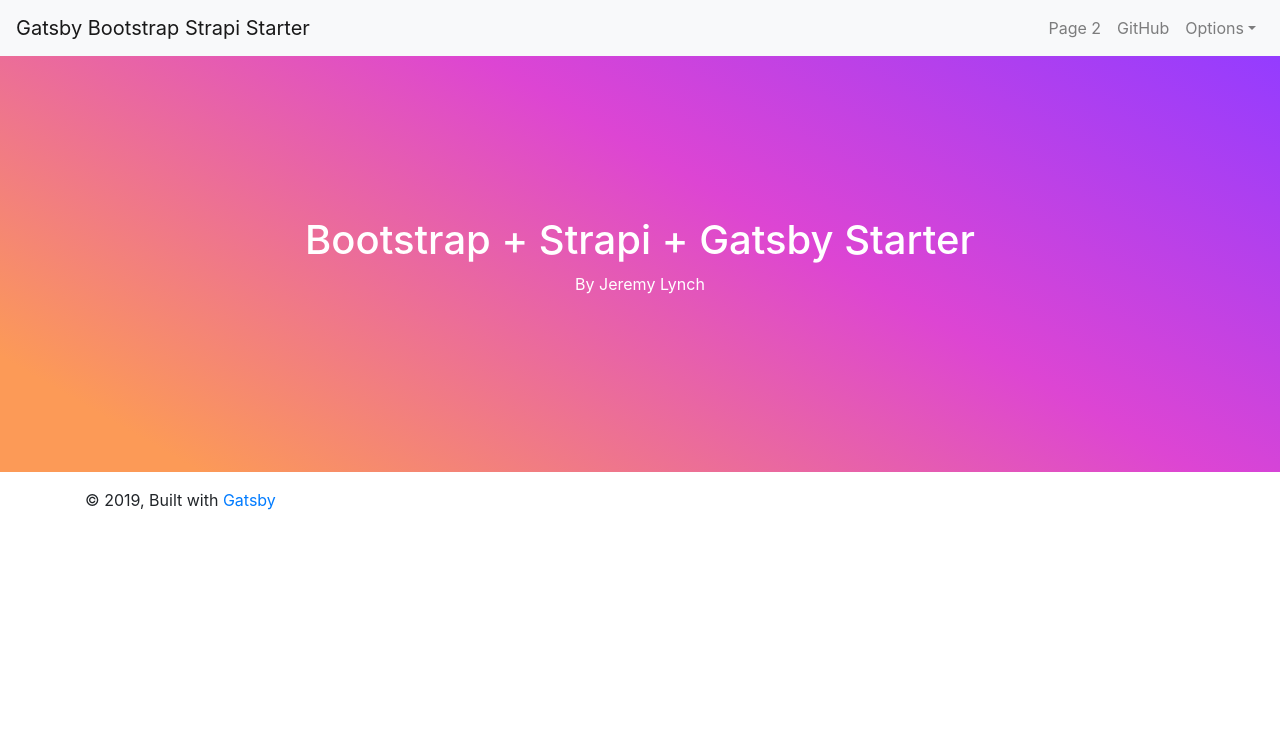
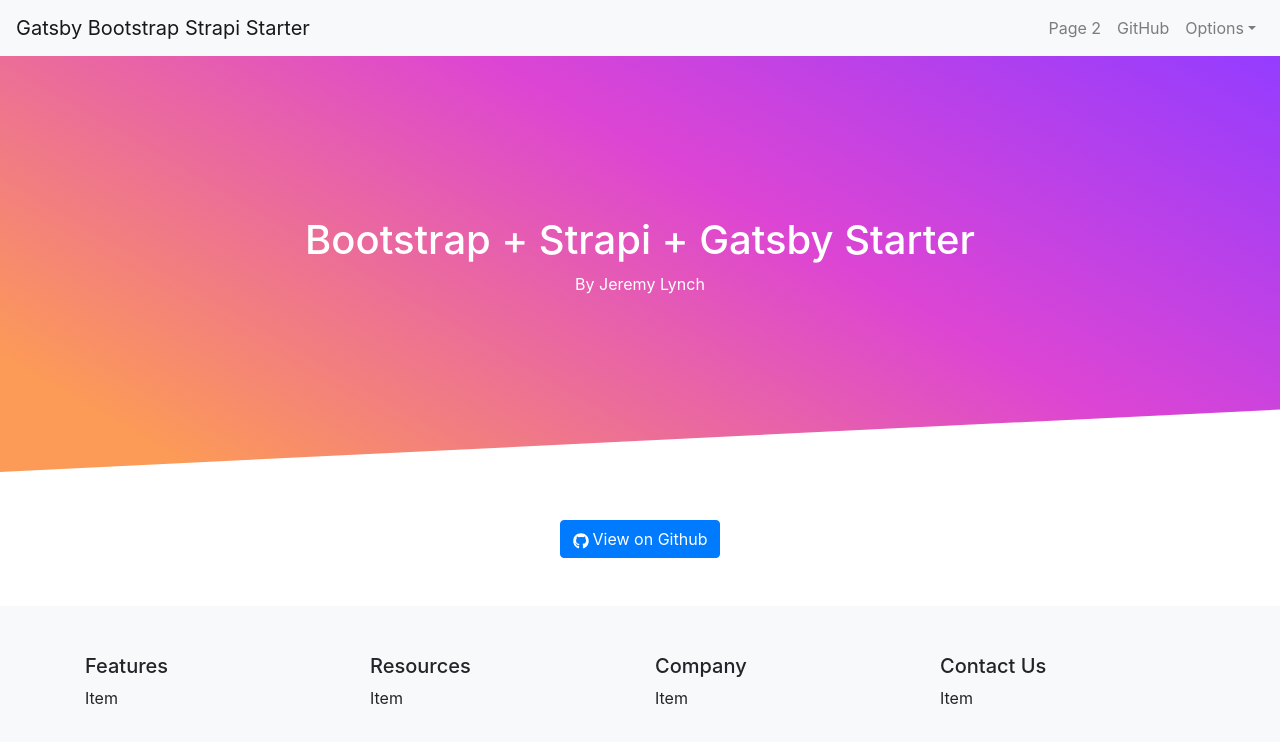
Before and after one commit to jeremylynch/gatsby-strapi-starter, a Gatsby site: page / in a window 1280 px wide. Built offline with nearby package versions, Linux system fonts and the light colour scheme; Gatsby itself is replaced by a stand-in of ours.

Commit message:
Add React Icons

```diff
--- a/package.json
+++ b/package.json
@@ -21,6 +21,7 @@
     "react": "^16.11.0",
     "react-dom": "^16.11.0",
     "react-helmet": "^5.2.1",
+    "react-icons": "^3.8.0",
     "reactstrap": "^8.1.1"
   },
   "devDependencies": {
--- a/src/components/footer.js
+++ b/src/components/footer.js
@@ -1,12 +1,35 @@
 import React from 'react'
-import {Container} from 'reactstrap'
+import {Container, Row, Col} from 'reactstrap'
 
 export default () => (
-  <footer className="py-3">
+  <footer className="py-5 bg-light">
     <Container>
-      © {new Date().getFullYear()}, Built with
-      {` `}
-      <a href="https://www.gatsbyjs.org">Gatsby</a>
+      <Row>
+        <Col>
+          <h5>Features</h5>
+          <ul>
+            <li>Item</li>
+          </ul>
+        </Col>
+        <Col>
+          <h5>Resources</h5>
+          <ul>
+            <li>Item</li>
+          </ul>
+        </Col>
+        <Col>
+          <h5>Company</h5>
+          <ul>
+            <li>Item</li>
+          </ul>
+        </Col>
+        <Col>
+          <h5>Contact Us</h5>
+          <ul>
+            <li>Item</li>
+          </ul>
+        </Col>
+      </Row>
     </Container>
   </footer>
 )
--- a/src/components/header.js
+++ b/src/components/header.js
@@ -21,7 +21,7 @@
   return (
     <div>
       <Navbar color="light" light expand="md">
-        <NavbarBrand href="/">{props.siteTitle}</NavbarBrand>
+        <Link to="/" className="navbar-brand">{props.siteTitle}</Link>
         <NavbarToggler onClick={toggle} />
         <Collapse isOpen={isOpen} navbar>
           <Nav className="ml-auto" navbar>
--- a/src/components/layout.scss
+++ b/src/components/layout.scss
@@ -4,4 +4,21 @@
   background: linear-gradient(210deg,#943cff 0%,#dd45d3 40.13%,#fc9a57 90%);
   color: white;
   padding: 10rem 0;
+  clip-path: polygon(0 0, 100% 0, 100% 85%, 0% 100%);
 }
+
+footer {
+  ul {
+    -webkit-padding-start: 0;
+    padding: 0;
+    & > li {
+      list-style: none;
+      a, a:hover {
+        color: inherit;
+      }
+    }
+    @include media-breakpoint-up(md) {
+      margin-bottom: 0;
+    }
+  }
+}
--- /dev/null
+++ b/src/components/link.js
@@ -0,0 +1,30 @@
+import React from 'react'
+import { Link as GatsbyLink } from "gatsby"
+// Since DOM elements <a> cannot receive activeClassName
+// and partiallyActive, destructure the prop here and
+// pass it only to GatsbyLink
+const Link = ({ children, to, activeClassName, partiallyActive, ...other }) => {
+  // Tailor the following test to your environment.
+  // This example assumes that any internal link (intended for Gatsby)
+  // will start with exactly one slash, and that anything else is external.
+  const internal = /^\/(?!\/)/.test(to)
+  // Use Gatsby Link for internal links, and <a> for others
+  if (internal) {
+    return (
+      <GatsbyLink
+        to={to}
+        activeClassName={activeClassName}
+        partiallyActive={partiallyActive}
+        {...other}
+      >
+        {children}
+      </GatsbyLink>
+    )
+  }
+  return (
+    <a href={to} target="_blank" {...other}>
+      {children}
+    </a>
+  )
+}
+export default Link
--- a/src/pages/index.js
+++ b/src/pages/index.js
@@ -1,8 +1,10 @@
 import React from "react"
 
-import { Container } from 'reactstrap'
+import { Container, Button } from 'reactstrap'
+import Link from '../components/link'
 import Layout from "../components/layout"
 import SEO from "../components/seo"
+import { FaGithub } from 'react-icons/fa';
 
 const IndexPage = () => (
   <Layout>
@@ -15,6 +17,12 @@
         </div>
       </Container>
     </div>
+    <div className="text-center py-5">
+      <Link to="https://github.com/jeremylynch/gatsby-strapi-starter" className="btn btn-primary">
+        <FaGithub className="mr-1"/>
+        View on Github
+      </Link>
+    </div>
   </Layout>
 )
 
--- a/src/pages/page-2.js
+++ b/src/pages/page-2.js
@@ -8,7 +8,7 @@
 const SecondPage = () => (
   <Layout>
     <SEO title="Page two" />
-    <Container>
+    <Container className="py-5">
       <h1>Hi from the second page</h1>
       <p>Welcome to page 2</p>
       <Button tag={Link} to='/'>Go back to the homepage</Button>
```
Also changed, not shown: gatsby-config.js (+13 -0 lines), README.md, 1 other file.
